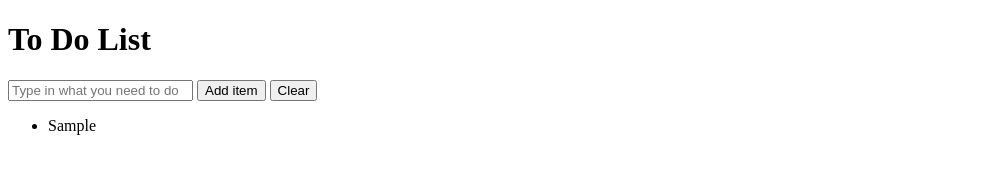
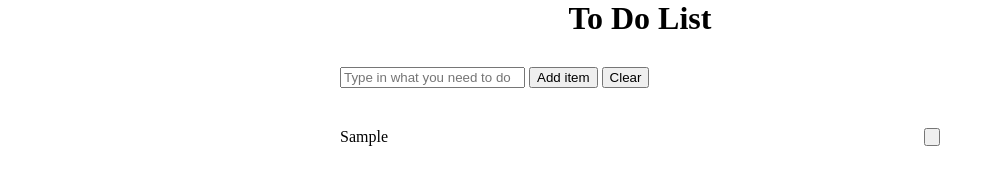
Before and after one commit to AYUB-NBP/Js_To_Do, a plain HTML site: page index.html in a window 1280 px wide. Both pictures are taken after typing "Sample" into the empty fields and a click on the input "Add item". Shown: the whole page, without its empty margins (0-995 px from the left). Drawn offline with Linux system fonts and the light colour scheme.

Commit message:
Added remove buttons & some minimal styling

```diff
--- a/app.js
+++ b/app.js
@@ -1,11 +1,14 @@
-//Clear Local Storage
+
+// Form Submission
+document.querySelector('#form').onsubmit = () => {
+    let newItem = document.createElement('li'); //NewLi
+    let newBtn = document.createElement('button'); //NewBtn
 
 
-document.querySelector('#form').onsubmit = () => { /*Add new Item */
-    let newItem = document.createElement('li'); //NewLi
     if (document.querySelector('#input').value != '') {
         newItem.innerHTML = document.querySelector('#input').value;//Filled NewLi with input value
         document.getElementById('List').appendChild(newItem);/*Inserted newItem to list*/
+        newItem.appendChild(newBtn);
         history.go(0);
     }
     else { document.querySelector('#input').placeholder = 'Type something.' }
@@ -21,4 +24,4 @@ document.querySelector('#form').onsubmit = () => { /*Add new Item */
 
 var listArr = document.getElementById('List').childNodes;
 
-document.getElementById('clear').onclick = () => { window.localStorage.clear(); history.go(0); return false;}
+document.getElementById('clear').onclick = () => { window.localStorage.clear(); history.go(0); return false; }//Clear Local Storage
--- a/index.html
+++ b/index.html
@@ -11,7 +11,7 @@
 </head>
 
 <body>
-    <div id="background">
+    <div id="app">
         <header>
             <h1>To Do List</h1>
         </header>
--- /dev/null
+++ b/style.scss
@@ -0,0 +1,25 @@
+* {
+    margin: 0;
+}
+
+#app {
+    margin: auto;
+    width: 600px;
+
+    header {
+        display: flex;
+    justify-content:center;}
+}
+
+#form{
+    margin: 30px auto;
+}
+#List {
+    padding: 0;
+
+    li {
+        display: flex;
+        justify-content: space-between;
+        padding-top: 10px;
+    }
+}
```
Also changed, not shown: style.css, 1 other file.
